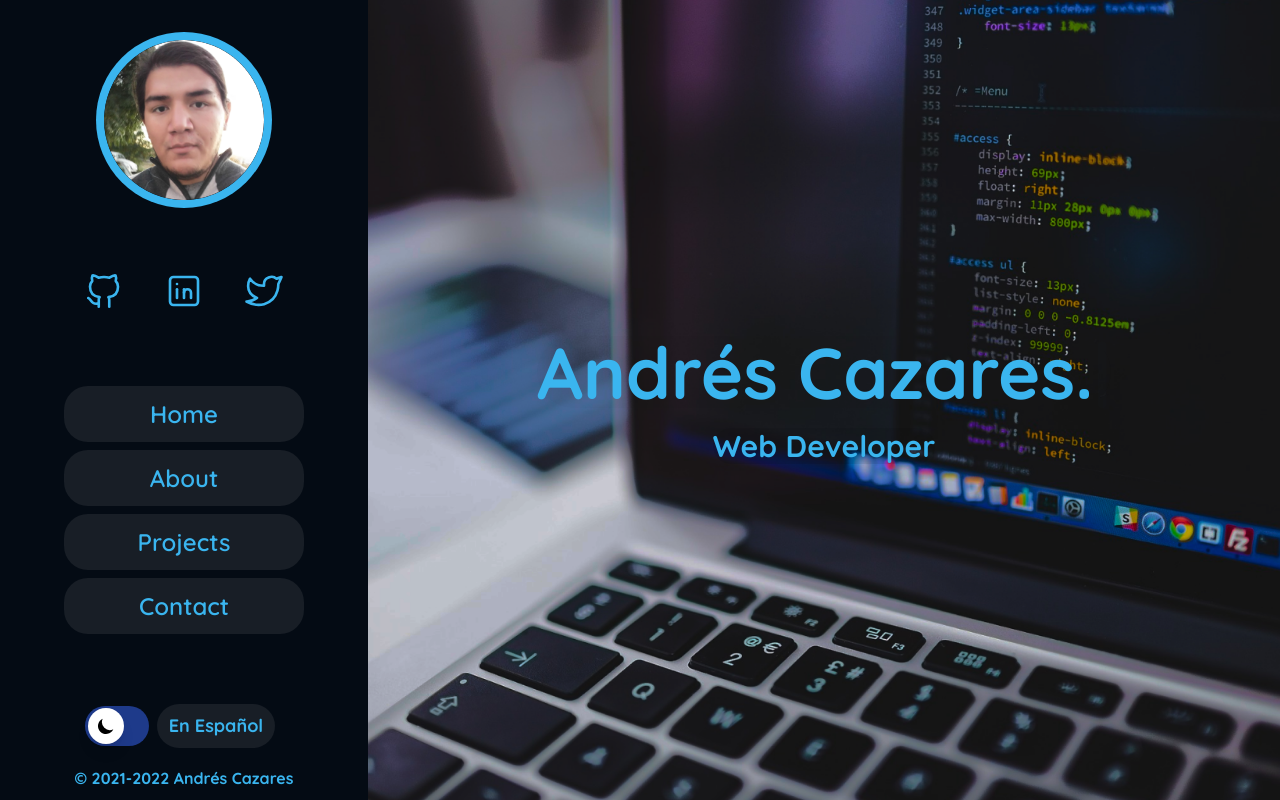
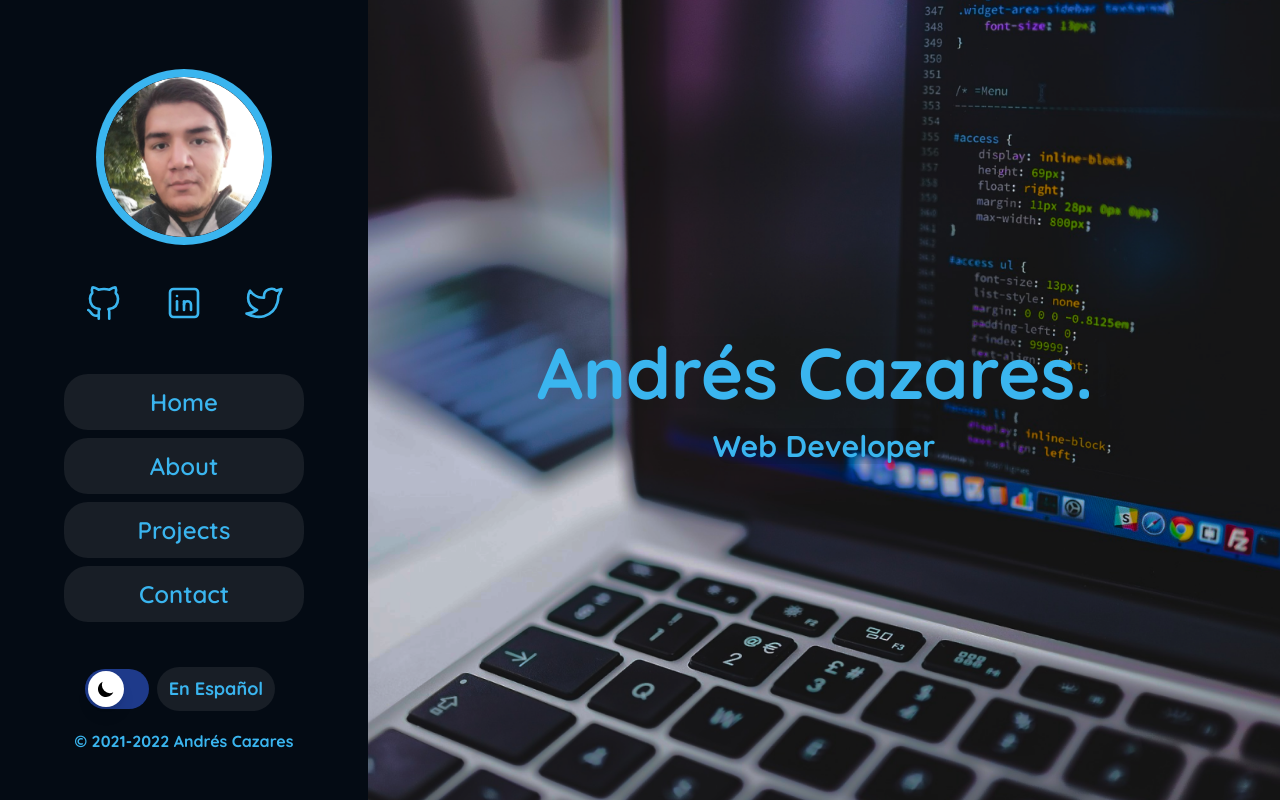
Before and after one commit to sayaskye/portfolio, a Next.js app: page / in a window 1280 px wide. Built offline with nearby package versions, Linux system fonts and the light colour scheme.

Commit message:
fix: evenly navbar

```diff
--- a/components/Navbar/Navbar.tsx
+++ b/components/Navbar/Navbar.tsx
@@ -17,7 +17,7 @@ const Navbar = () => {
           menuOpen ? "flex absolute z-40" : "hidden"
         }`}
       >
-        <div className="flex flex-col justify-between mx-0 items-center">
+        <div className="flex flex-col justify-evenly mx-0 items-center">
           <img
             className="w-40 h-40 hidden md:flex ring-8 rounded-full ring-main-lightblue dark:ring-main-blue duration-300 ease-in mt-2 md:mt-6 lg:mt-8 xl:mt-10"
             src="/images/Profile menu.png"
```
